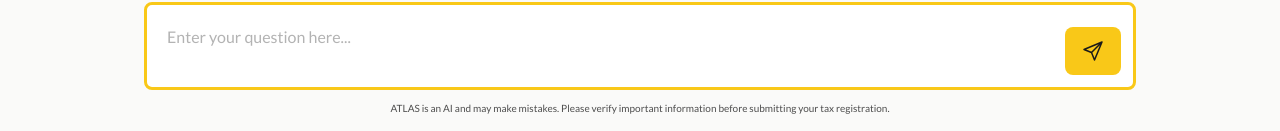
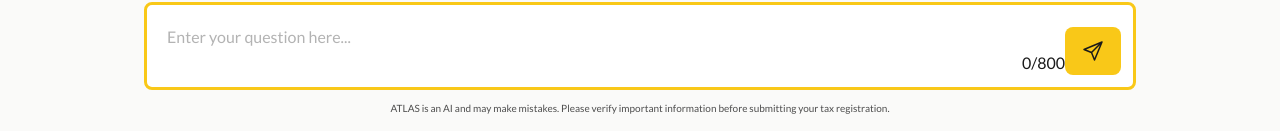
Before and after one commit to ReDILABMunich/Helferei, a React (Vite) app in the folder frontend/: page / in a window 1280 px wide. Shown: the part 666-797 px from the top of the page. Built offline with nearby package versions, Linux system fonts and the light colour scheme.

Commit message:
Show the character counter

```diff
--- a/frontend/src/components/MessageInput.tsx
+++ b/frontend/src/components/MessageInput.tsx
@@ -1,6 +1,8 @@
 import { useState } from "react";
 import type { KeyboardEvent } from "react";
 import type { en } from "../content/en";
+
+const MAX_LENGTH = 800;
 
 type MessageInputProps = {
   content: typeof en;
@@ -32,6 +34,7 @@ function MessageInput({ content, onSend, sending }: MessageInputProps) {
         onKeyDown={handleKeyDown}
         placeholder={content.inputPlaceholder}
       />
+      <span>{`${text.length}/${MAX_LENGTH}`}</span>
       <button
         type="button"
         aria-label={content.send}
```
